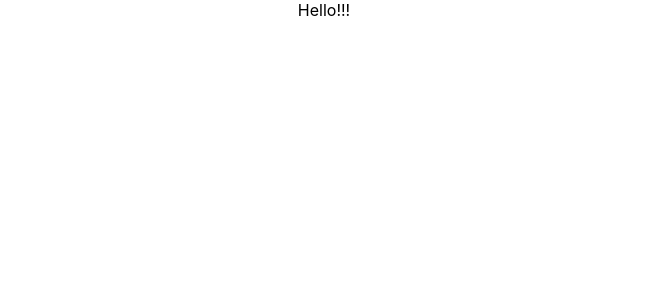
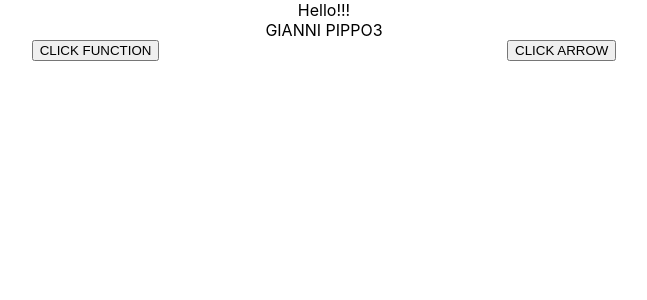
Before and after one commit to gianni92-carb/demo, a React (Create React App) app: page / in a window 1280 px wide. Shown: the top 300 px of the page, without its empty margins (316-963 px from the left). Built offline with nearby package versions, Linux system fonts and the light colour scheme.

Commit message:
-gcarboni-VDEV-0000: refactor

```diff
--- a/src/App.js
+++ b/src/App.js
@@ -1,11 +1,13 @@
 import logo from './logo.svg';
 import './App.css';
 import HelloWorld from './HelloWorld.jsx';
+import Demo from './Demo.jsx';
 
 function App() {
   return (
     <div className="App">
         Hello!!!
+        <Demo name={"GIANNI"}/>
     </div>
   );
 }
--- a/src/Demo.jsx
+++ b/src/Demo.jsx
@@ -0,0 +1,70 @@
+import React from 'react';
+
+const Demo = ({ name }) => {
+const array = [1,2,3,4,5];
+
+const styles = {
+    container: {
+        display: "flex",
+        justifyContent: "space-evenly"
+    }
+};
+
+/**
+    add docstring
+*/
+function manipulateFunctionArray(arr) {
+    console.log(arr);
+    arr.push(7);
+    console.log(arr);
+    arr.pop();
+    console.log(arr);
+    return (
+        console.log("FUNCTION")
+    );
+};
+
+/**
+    add docstring
+*/
+const manipulateArrowArray = (arr) => {
+    console.log(arr);
+    const newArr = arr.map(item => item * 2);
+    console.log(newArr);
+    const odd = arr.filter(item => item % 2 !== 0);
+    console.log(odd + " dispari");
+    const even = arr.filter(item => item % 2 == 0);
+    console.log(even + " pari");
+    const pippo = arr.shift();
+    console.log(pippo + " pippo");
+    console.log(arr);
+    const removed = arr.splice(0, 1);
+    console.log(removed + " removed");
+    console.log(arr + " arr");
+    const pippo3 = arr.find(item => item === 3);
+    console.log(pippo3);
+    const index = arr.findIndex(item => item === 4);
+    console.log(index)
+    return (
+        console.log("ARROW")
+    );
+};
+
+    return (
+        <>
+            <div>
+                {`${name} PIPPO3`}
+            </div>
+            <div style={styles.container}>
+                <button onClick={() => manipulateFunctionArray(array)}>
+                    CLICK FUNCTION
+                </button>
+                <button onClick={() => manipulateArrowArray(array)}>
+                    CLICK ARROW
+                </button>
+            </div>
+        </>
+    )
+}
+
+export default Demo;
```
